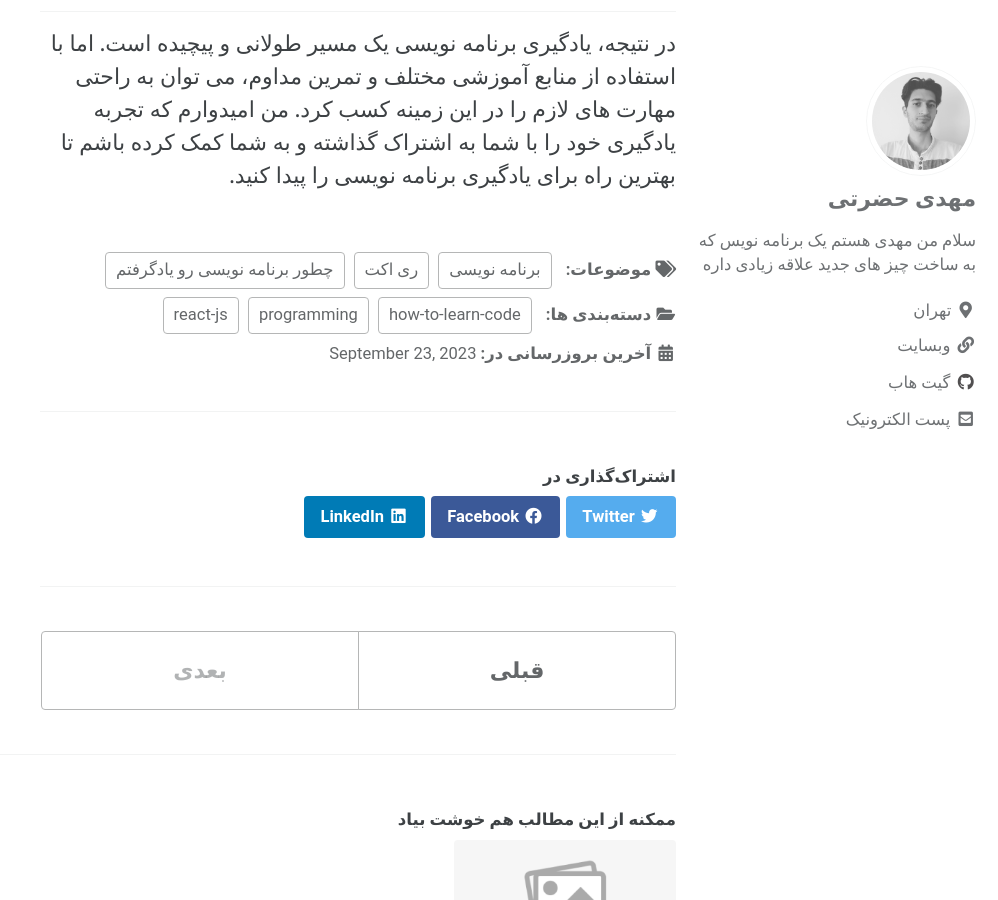
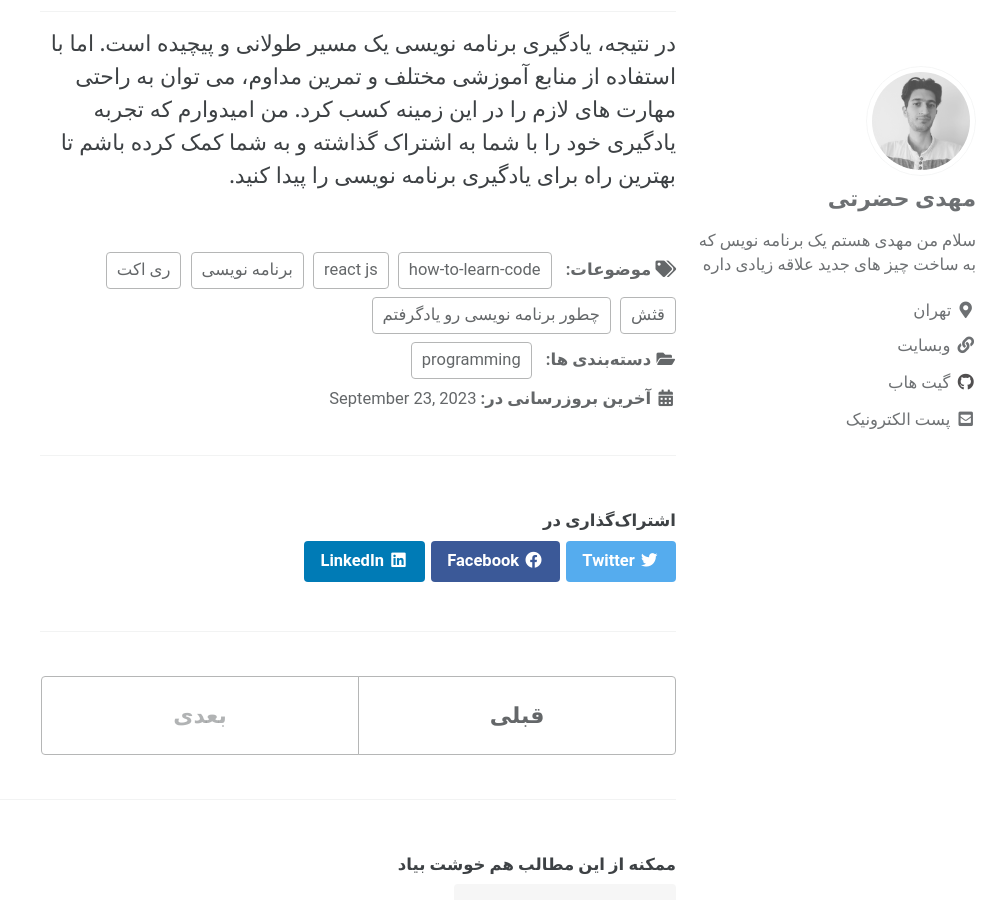
Before and after one commit to Mahdi-Hazrati/mahdihazrati.ir, a Jekyll site: the page built from _posts/2023-09-23-How-I-Learn-Programming.md, in a window 1280 px wide and 900 px high, scrolled down 2014 px. Shown: the whole window, without its empty margins (282-1280 px from the left). Built offline with Jekyll 4.4.1, drawn with Linux system fonts in a browser that asks for light colours; cached includes are drawn as plain includes; some web fonts are replaced; a style sheet for code colours, icons or effects is not loaded.

Commit message:
Update 2023-09-23-How-I-Learn-Programming.md

```diff
--- a/_posts/2023-09-23-How-I-Learn-Programming.md
+++ b/_posts/2023-09-23-How-I-Learn-Programming.md
@@ -2,9 +2,10 @@
 title: "چطور برنامه نویسی رو یادگرفتم؟"
 categories:
   - programming
-  - how-to-learn-code
-  - react-js
 tags:
+  -  react js
+  -  how-to-learn-code
+  - قثش
   - برنامه نویسی
   - ری اکت
   - چطور برنامه نویسی رو یادگرفتم
```
